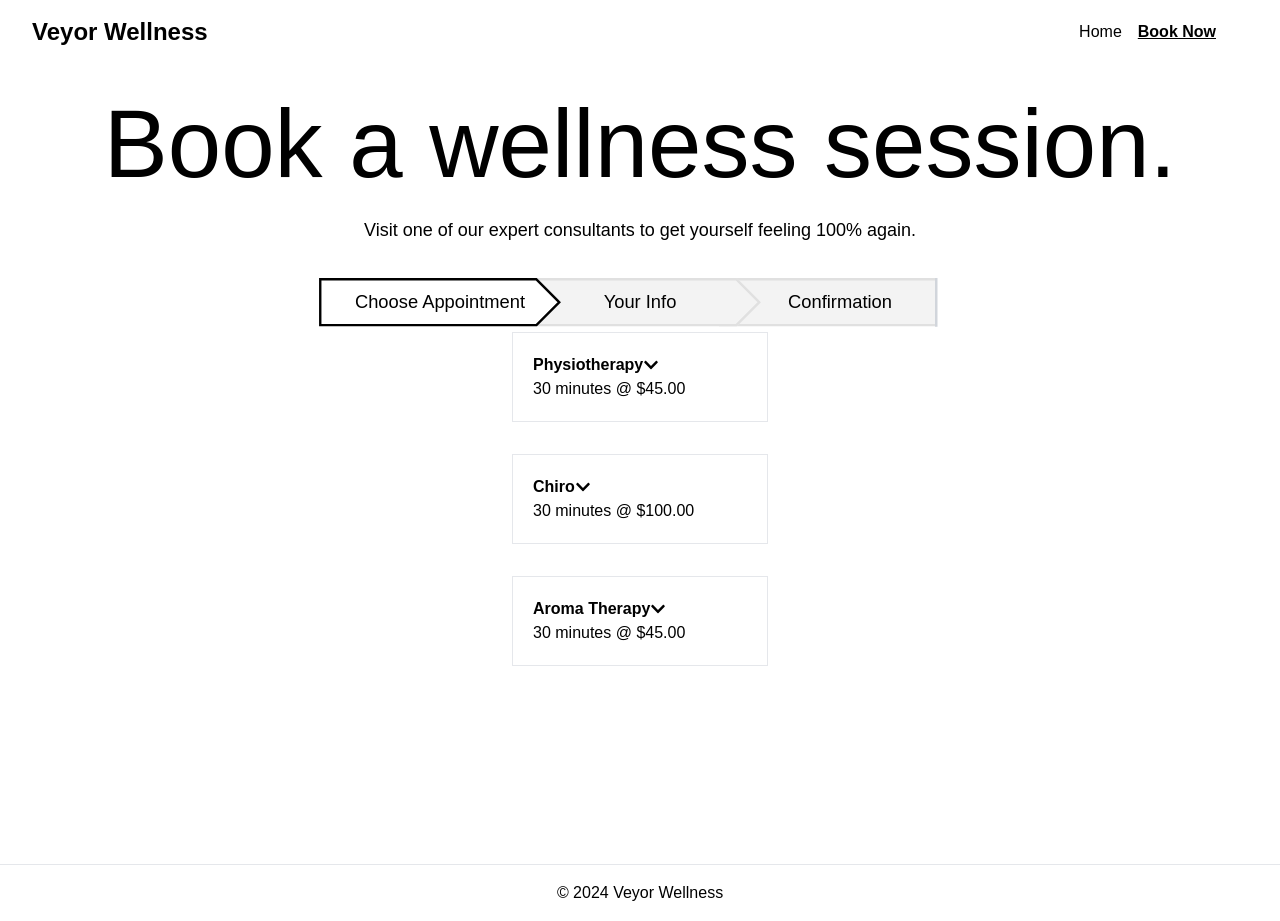
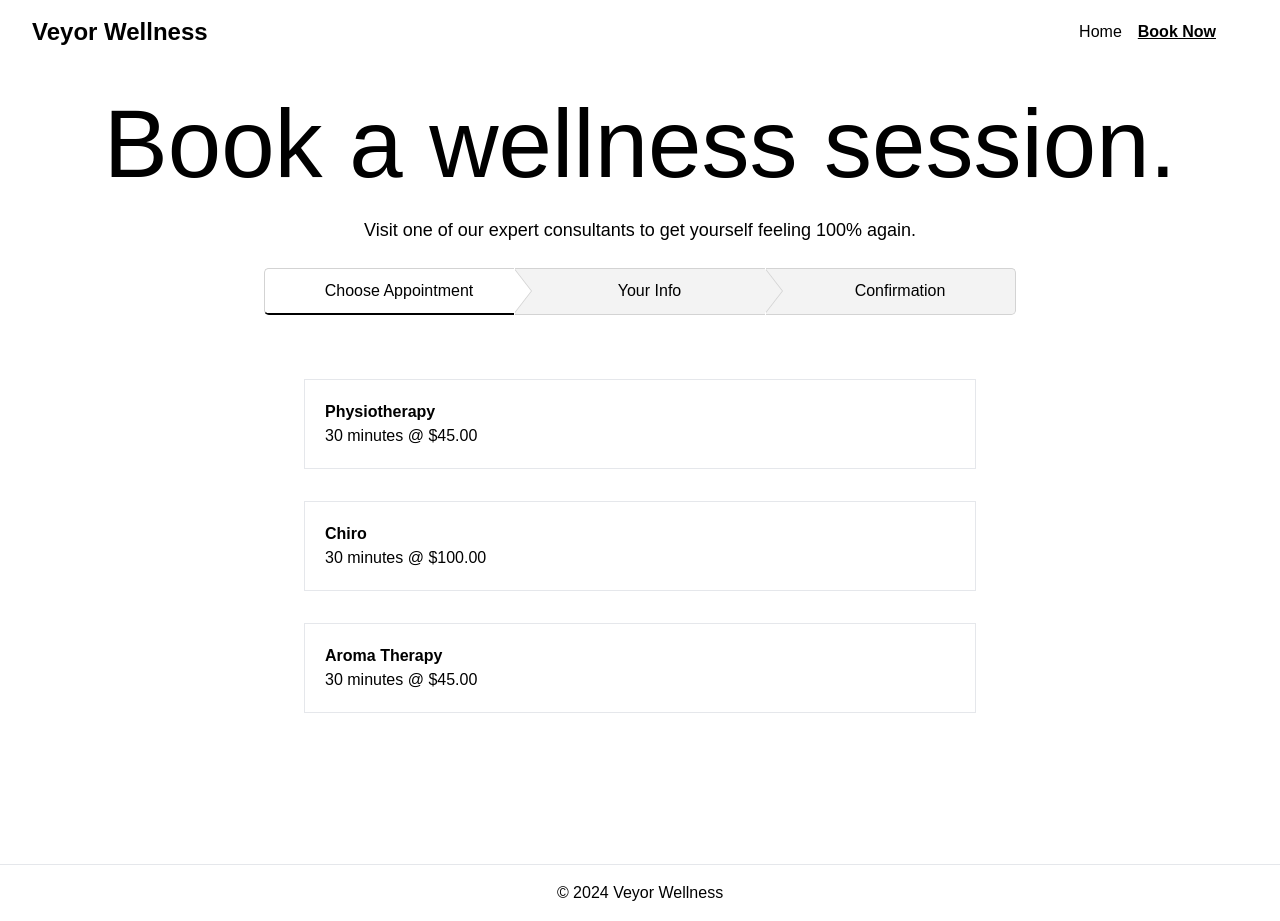
Before and after one commit to Lakmal98/veyor-frontend-challange, a Next.js app: page /booking in a window 1280 px wide. Built offline with nearby package versions, Linux system fonts and the light colour scheme.

Commit message:
refactor

```diff
--- a/src/app/booking/page.tsx
+++ b/src/app/booking/page.tsx
@@ -1,12 +1,12 @@
 "use client";
 import { useEffect, useState } from "react";
-import TabGroup from "@/components/tab-group";
 import { SessionData } from "@/types/session";
 import SessionSelection from "@/components/booking/session-selection";
 import YourInfo from "@/components/booking/your-info";
 import Confirmation from "@/components/booking/confirmation";
 import { UserInfo } from "@/types/user-info";
 import { Tab } from "@/types/tabs";
+import StepNavigation from "@/components/booking/step-navigation/step-navigation";
 
 export default function Booking() {
   const [selectedTab, setSelectedTab] = useState<Tab>(Tab.ChooseAppointment);
@@ -54,7 +54,7 @@ export default function Booking() {
         </p>
       </div>
       <div className="flex flex-col items-center w-full max-w-2xl">
-        <TabGroup onTabChange={onTabChange} tab={selectedTab} />
+        <StepNavigation currentStep={selectedTab} />
         <div className="h-6 md:h-12"></div>
         {selectedTab === Tab.ChooseAppointment && (
           <SessionSelection onSessionSelect={setSelectedSessionData} />
--- a/src/components/booking/session-selection.tsx
+++ b/src/components/booking/session-selection.tsx
@@ -24,7 +24,17 @@ export default function SessionSelection({
   const [selectedDate, setSelectedDate] = useState<Date | null>(new Date());
   const [availableTimeSlots, setAvailableTimeSlots] = useState<string[]>([]);
   const [selectedTime, setSelectedTime] = useState<string | null>(null);
-  const [collapsed, setCollapsed] = useState(false);
+
+  const [sessions, setSessions] = useState<Session[]>(SESSIONS);
+
+  useEffect(() => {
+    if (selectedSessionId) {
+      const session = SESSIONS.find((s) => s.id === selectedSessionId);
+      if (session) {
+        setSessions([session]);
+      }
+    }
+  }, [selectedSessionId]);
 
   useEffect(() => {
     if (selectedDate) {
@@ -67,6 +77,7 @@ export default function SessionSelection({
       setSelectedSessionId(null);
       setSelectedDate(null);
       setSelectedTime(null);
+      setSessions(SESSIONS);
     } else {
       setSelectedSessionId(id);
     }
@@ -74,22 +85,16 @@ export default function SessionSelection({
 
   return (
     <>
-      {SESSIONS.map(
-        (session) =>
-          (!collapsed || selectedSessionId === session.id) && (
+      {sessions.map((session) => (
         <SessionType
           key={session.id}
           session={session}
           onClick={() => handleSessionClick(session.id)}
           isSelected={selectedSessionId === session.id}
-              collapsed={collapsed}
         />
-          )
-      )}
-      {selectedSessionId && !collapsed && (
-        <Calendar onDateChange={handleDateChange} />
-      )}
-      {selectedSessionId && !collapsed && (
+      ))}
+      {selectedSessionId && <Calendar onDateChange={handleDateChange} />}
+      {selectedSessionId && (
         <div className="w-full flex flex-col p-3 md:p-5">
           <div className="text-sm md:text-base lg:text-lg">
             Please select a time
--- /dev/null
+++ b/src/components/booking/step-navigation/step-navigation.css
@@ -0,0 +1,90 @@
+.arrow-steps {
+  white-space: nowrap;
+  overflow-x: auto;
+  display: flex;
+  justify-content: center;
+}
+
+.arrow-steps .step {
+  text-align: center;
+  margin-right: 1px;
+  border: solid 1px #d3d3d3;
+  padding: 10px 10px 10px 30px;
+  width: 250px;
+  display: inline-block;
+  position: relative;
+  background: #f3f3f3;
+  transition: background-color 0.2s ease, width 0.2s ease;
+}
+
+.arrow-steps .step:after,
+.arrow-steps .step:before {
+  content: " ";
+  position: absolute;
+  top: 0;
+  right: -17px;
+  border-top: 22px solid transparent;
+  border-bottom: 22px solid transparent;
+  border-left: 17px solid #f3f3f3;
+  z-index: 2;
+  transition: border-color 0.2s ease;
+}
+
+.arrow-steps .step:before {
+  right: auto;
+  left: 0;
+  border-left: 17px solid #d3d3d3;
+  z-index: 0;
+}
+
+.arrow-steps .step:first-child:before {
+  border: none;
+}
+
+.arrow-steps .step:last-child:after {
+  border: none;
+}
+
+.arrow-steps .step span {
+  position: relative;
+}
+
+.arrow-steps .step.active {
+  background-color: #ffffff;
+  border-bottom: solid 2px #000000;
+}
+
+.arrow-steps .step.active:after {
+  border-left: 17px solid #ffffff;
+}
+
+.middle {
+  border-right: none !important;
+  border-left: none !important;
+}
+
+.end {
+  border-left: none !important;
+  border-top-right-radius: 0.3rem;
+  border-bottom-right-radius: 0.3rem;
+}
+
+.start {
+  border-right: none !important;
+  border-top-left-radius: 0.3rem;
+  border-bottom-left-radius: 0.3rem;
+}
+
+/* Mobile view */
+@media (max-width: 576px) {
+  .arrow-steps .step {
+    width: 125px;
+    padding: 4px 4px 4px 15px;
+    font-size: 0.85rem;
+    height: 50px;
+    white-space: normal;
+    display: flex;
+    justify-content: center;
+    align-items: center;
+  }
+}
--- /dev/null
+++ b/src/components/booking/step-navigation/step-navigation.tsx
@@ -0,0 +1,36 @@
+import { Tab } from "@/types/tabs";
+import "./step-navigation.css";
+
+interface IProps {
+  currentStep: Tab;
+}
+
+export default function StepNavigation(props: Readonly<IProps>) {
+  const { currentStep } = props;
+  return (
+    <div className="arrow-steps">
+      <div
+        className={`step start ${
+          currentStep === Tab.ChooseAppointment ? "active" : ""
+        }`}
+      >
+        {" "}
+        <span> {Tab.ChooseAppointment}</span>{" "}
+      </div>
+      <div
+        className={`step middle ${
+          currentStep === Tab.YourInfo ? "active" : ""
+        }`}
+      >
+        {" "}
+        <span>{Tab.YourInfo}</span>{" "}
+      </div>
+      <div
+        className={`step end ${currentStep === Tab.Confirmation ? "active" : ""}`}
+      >
+        {" "}
+        <span>{Tab.Confirmation}</span>{" "}
+      </div>
+    </div>
+  );
+}
--- a/src/components/booking/your-info.tsx
+++ b/src/components/booking/your-info.tsx
@@ -76,7 +76,7 @@ export default function YourInfo({
   };
 
   return (
-    <div className="relative flex flex-col items-left w-11/12 pt-12">
+    <div className="relative flex flex-col items-left md:w-full pt-4">
       {isLoading && (
         <LoadingOverlay message="Hold on, confirming your booking..." />
       )}
--- a/src/components/calendar/calendar.css
+++ b/src/components/calendar/calendar.css
@@ -1,3 +1,20 @@
+.react-datepicker__header {
+  background-color: transparent;
+  border-bottom: none;
+}
+
+h2.react-datepicker__current-month {
+  padding: 0.5rem;
+  border: solid 1px #f3f3f3;
+  border-radius: 0.25rem;
+  width: 90%;
+  margin: auto;
+}
+
+.react-datepicker__navigation {
+  height: 70px;
+}
+
 .react-datepicker {
   width: 175%;
 }
@@ -39,3 +56,20 @@
   color: #000000; /* Customize selected date text color */
   border-radius: 50%; /* Ensure selected day remains round */
 }
+
+/* Mobile view */
+@media (max-width: 576px) {
+  .react-datepicker {
+    width: 100%;
+  }
+
+  .react-datepicker__navigation {
+    width: 20px;
+  }
+
+  .react-datepicker__day {
+    width: 3rem;
+    height: 3rem;
+    line-height: 3rem;
+  }
+}
--- a/src/components/session-type.tsx
+++ b/src/components/session-type.tsx
@@ -1,28 +1,25 @@
 import { Session } from "@/types/session";
-import { FaChevronDown, FaChevronUp } from "react-icons/fa";
+import { FaChevronDown } from "react-icons/fa";
 
 interface IProps {
   session: Session;
   onClick: () => void;
   isSelected?: boolean;
-  collapsed?: boolean;
 }
 
 export default function SessionType(props: Readonly<IProps>) {
-  const { session, isSelected, collapsed } = props;
+  const { session, isSelected } = props;
   return (
     <button
       onClick={props.onClick}
       className={`flex flex-col border p-5 my-4 mx-4 cursor-pointer
-            hover:bg-gray-100 hover:border-black-500
-            ${isSelected ? "bg-gray-200 border-black-600" : ""}
-            sm:w-[40vw] md:w-[30vw] lg:w-[25vw] xl:w-[20vw]`}
+            hover:bg-gray-100 hover:border-black-500 w-full ${
+              isSelected ? "bg-gray-200 border-black-600" : ""
+            }`}
     >
-      <div className="flex justify-between items-center">
+      <div className="flex justify-between items-center w-full">
         <div className="font-semibold">{session.name}</div>
-        <span>
-          {isSelected && !collapsed ? <FaChevronUp /> : <FaChevronDown />}
-        </span>
+        <span>{isSelected && <FaChevronDown />}</span>
       </div>
       <div>
         {session.duration} @ {session.price}
--- a/src/components/tab-group.tsx
+++ /dev/null
@@ -1,61 +0,0 @@
-import CustomShape from "@/components/elements/image/svg/custom-shape";
-
-export enum Tab {
-  ChooseAppointment = "Choose Appointment",
-  YourInfo = "Your Info",
-  Confirmation = "Confirmation",
-}
-
-type IProps = {
-  tab?: Tab;
-  onTabChange: (selectedTab: Tab) => void;
-};
-
-const TabItem = ({
-  tab,
-  currentTab,
-  position,
-}: {
-  tab: Tab;
-  currentTab: Tab;
-  position: string;
-}) => {
-  const isActive = tab === currentTab;
-  return (
-    <div className={`py-2 absolute ${position}`}>
-      <CustomShape
-        text={tab}
-        width={200}
-        height={40}
-        fillColor={isActive ? "#ffffff" : "#f3f3f3"}
-        borderColor={isActive ? "#000000" : "#e0e0e0"}
-      />
-    </div>
-  );
-};
-
-export default function TabGroup({
-  tab = Tab.ChooseAppointment,
-}: Readonly<IProps>) {
-  return (
-    <div className="flex justify-center relative transform scale-75 md:scale-125">
-      <TabItem
-        tab={Tab.Confirmation}
-        currentTab={tab}
-        position="translate-x-40"
-      />
-      <TabItem tab={Tab.YourInfo} currentTab={tab} position="" />
-      <TabItem
-        tab={Tab.ChooseAppointment}
-        currentTab={tab}
-        position="-translate-x-40"
-      />
-      <div
-        className={`absolute w-10 h-[39px] bg-white m-2 transform translate-x-64 border-l-2 ${
-          tab === Tab.Confirmation ? "border-black" : "border-gray-300"
-        }
-        `}
-      ></div>
-    </div>
-  );
-}
```
Lines whose indentation alone changed are shown as unchanged.
